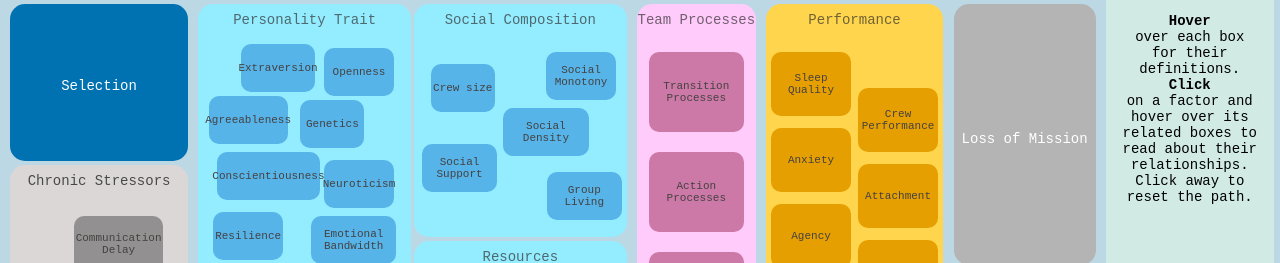
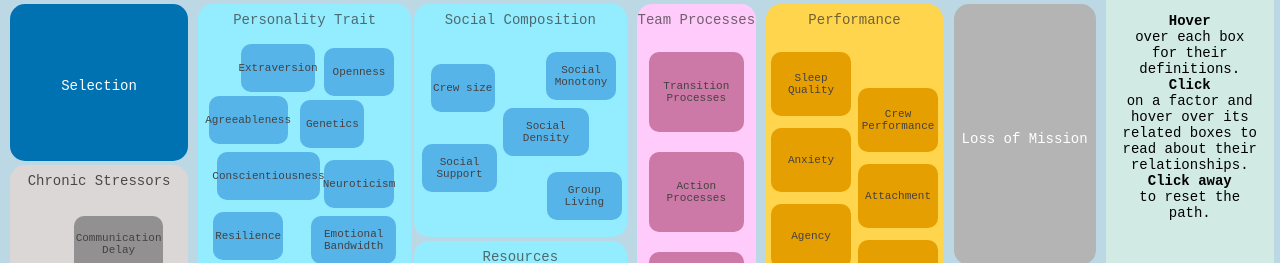
Before and after one commit to kara-chou/spacearch, a plain HTML site: page layer3.html in a window 1280 px wide. Shown: the top 263 px of the page. Drawn offline with Linux system fonts and the light colour scheme; a script that the page names is missing.

Commit message:
Update layer3.html
update default explanation

```diff
--- a/layer3.html
+++ b/layer3.html
@@ -133,7 +133,7 @@ Adds an additional text-area to the right to provide detailed explanation upon h
             <div class="quality_of_life">Quality of Life</div>
         </div>
         <div class="box explanation">
-            <strong>Hover</strong> over each box for their definitions. <strong>Click</strong> on a factor and hover over its related boxes to read about their relationships. Click away to reset the path.
+            <strong>Hover</strong> over each box for their definitions. <br> <strong>Click</strong> on a factor and hover over its related boxes to read about their relationships. <br> <strong>Click away</strong> to reset the path.
         </div>
     </div>
 </body>
```
